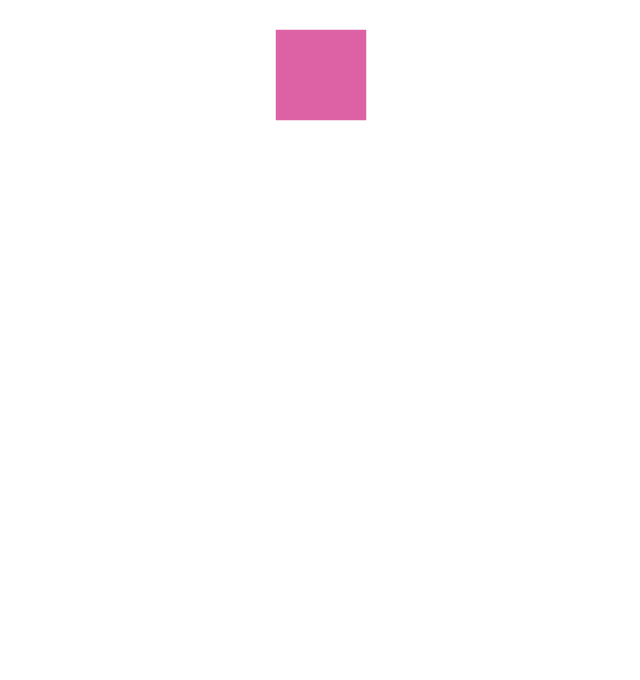
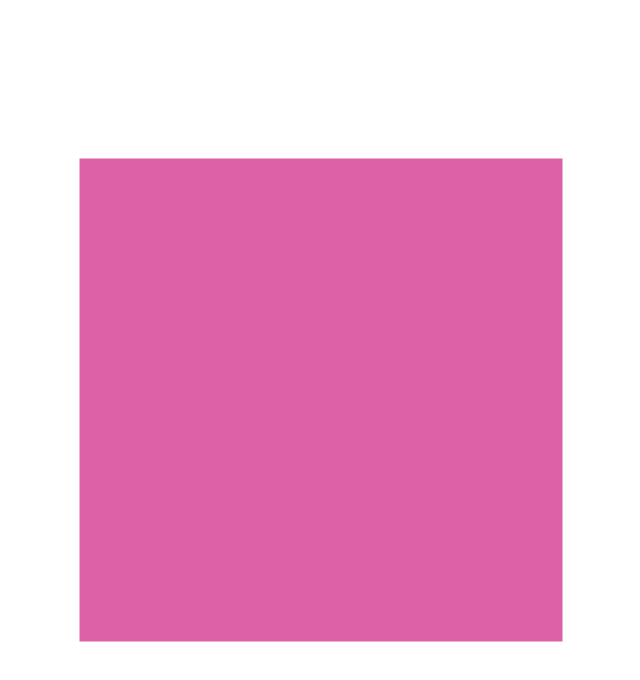
Before and after one commit to stanleychukwu17/devops-assignments, a React (Vite) app in the folder frontend/threejs/task/3/: page / in a window 1280 px wide. Shown: the top 680 px of the page, without its empty margins (319-959 px from the left). Built offline with nearby package versions, Linux system fonts and the light colour scheme.

Commit message:
added the general three_Canvas styling

```diff
--- a/frontend/threejs/task/3/src/App.css
+++ b/frontend/threejs/task/3/src/App.css
@@ -6,3 +6,10 @@
   height: 100vh;
   /* background-color: #000; */
 }
+.three_Canvas {
+  display: block;
+  position: relative;
+  width: 95%;
+  height: 100%;
+  margin: 0 auto;
+}
```
